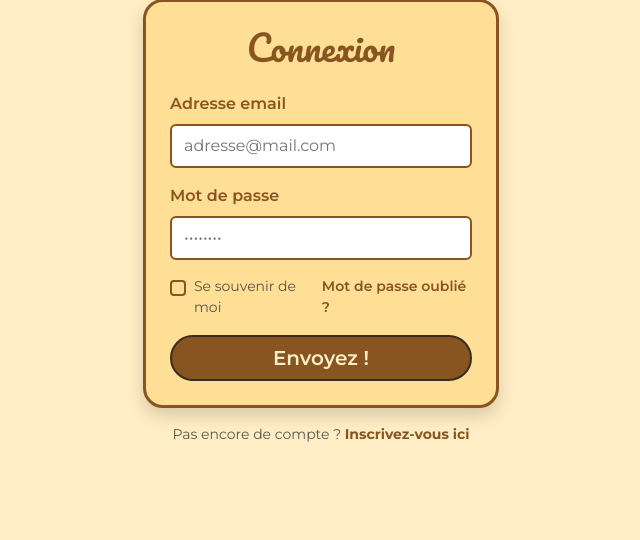
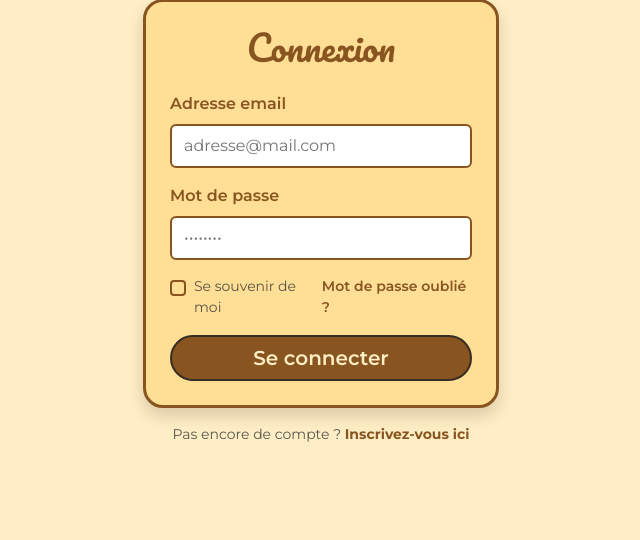
Before and after one commit to anthonymulapro-tech/Vite-Et-Gourmand, a Flask app: page /login in a window 1280 px wide. Shown: the part 217-757 px from the top of the page, without its empty margins (319-959 px from the left). Run offline with Flask 3, Linux system fonts and the light colour scheme.

Commit message:
fix(auth): Changement de nom du bouton de connexion par 'se connecter' pour une meilleure UX

```diff
--- a/frontend/templates/auth/login.html
+++ b/frontend/templates/auth/login.html
@@ -55,7 +55,7 @@
                             <a href="#" class="link-brand text-decoration-none small fw-semibold">Mot de passe oublié ?</a>
                         </div>
 
-                        <button type="submit" class="btn btn-brand-brown w-100 py-2.5 rounded-pill fs-5">Envoyez !</button>
+                        <button type="submit" class="btn btn-brand-brown w-100 py-2.5 rounded-pill fs-5">Se connecter</button>
                     </form>
 
                 </div>
```
